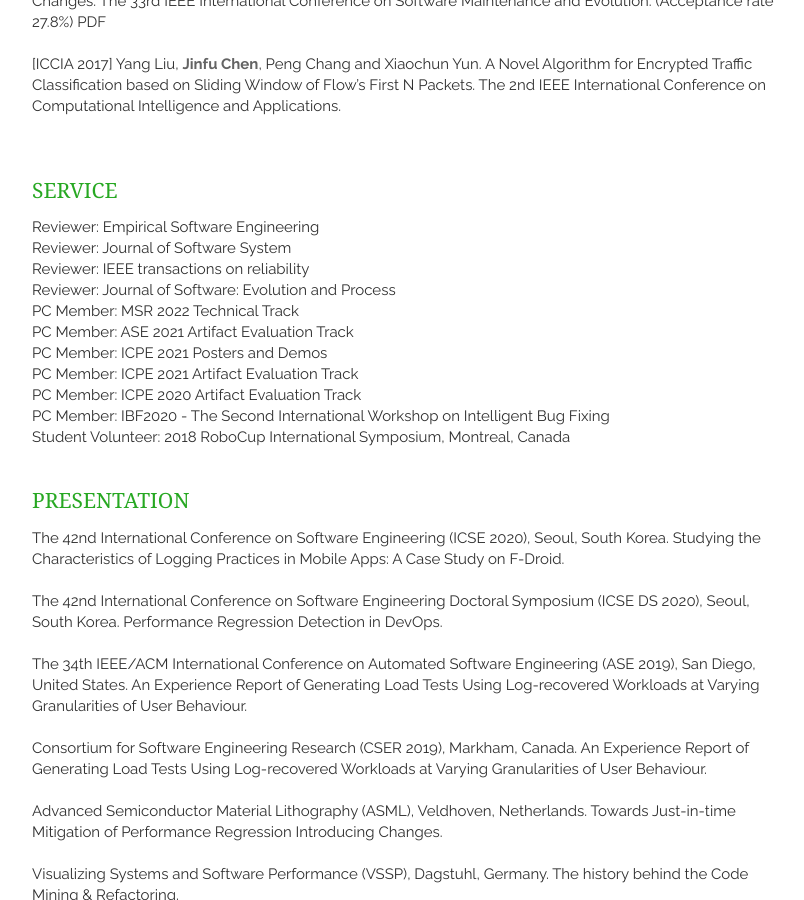
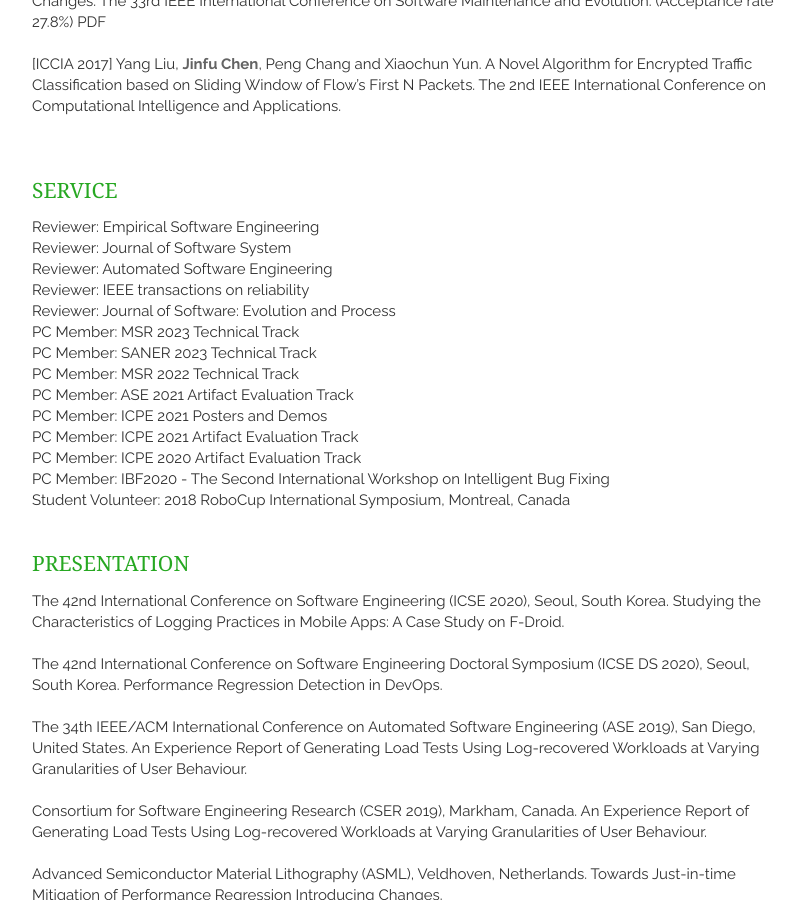
Before and after one commit to jinfuchen/jinfu, a Jekyll site: the page built from index.html, in a window 1280 px wide and 900 px high, scrolled down 1154 px. Shown: the whole window, without its empty margins (328-1132 px from the left). Built offline with Jekyll 4.4.1, drawn with Linux system fonts in a browser that asks for light colours; nearby versions of some CDN libraries; the list of posts is cut into pages by our own code.

Commit message:
Update service.html

```diff
--- a/_includes/service.html
+++ b/_includes/service.html
@@ -3,12 +3,15 @@
     <article>
     	<p>  Reviewer: Empirical Software Engineering </p>
     	<p>  Reviewer: Journal of Software System </p>
+        <p>  Reviewer: Automated Software Engineering </p>
     	<p>  Reviewer: IEEE transactions on reliability </p>
     	<p>  Reviewer: Journal of Software: Evolution and Process </p>
+        <p>  PC Member: MSR 2023 Technical Track </p>
+        <p>  PC Member: SANER 2023 Technical Track </p>
         <p>  PC Member: MSR 2022 Technical Track </p>
-		<p>  PC Member: ASE 2021 Artifact Evaluation Track </p>
-		<p>  PC Member: ICPE 2021 Posters and Demos </p>
-		<p>  PC Member: ICPE 2021 Artifact Evaluation Track</p>
+	<p>  PC Member: ASE 2021 Artifact Evaluation Track </p>
+	<p>  PC Member: ICPE 2021 Posters and Demos </p>
+	<p>  PC Member: ICPE 2021 Artifact Evaluation Track</p>
         <p>  PC Member: ICPE 2020 Artifact Evaluation Track </p>
         <p>  PC Member: IBF2020 - The Second International Workshop on Intelligent Bug Fixing</p>
         <p>  Student Volunteer: 2018 RoboCup International Symposium, Montreal, Canada </p>
```
